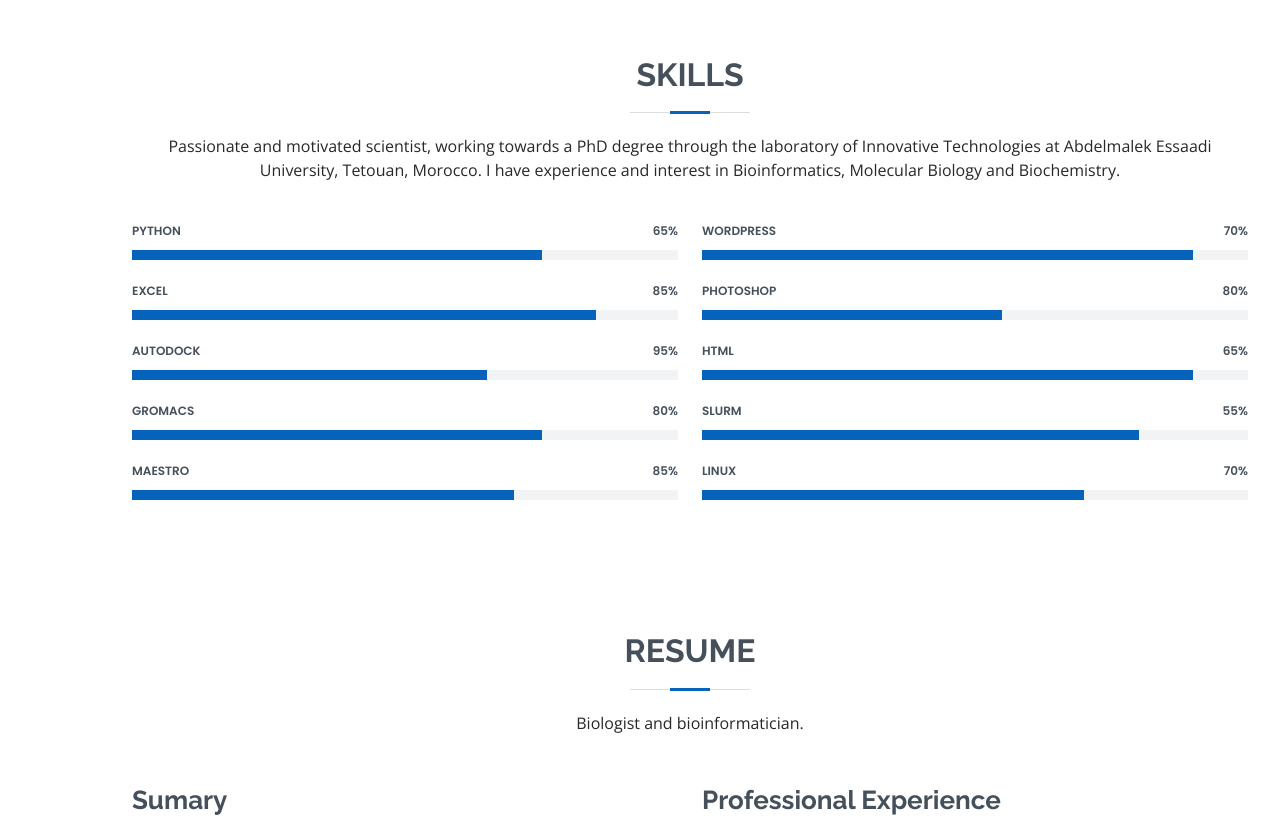
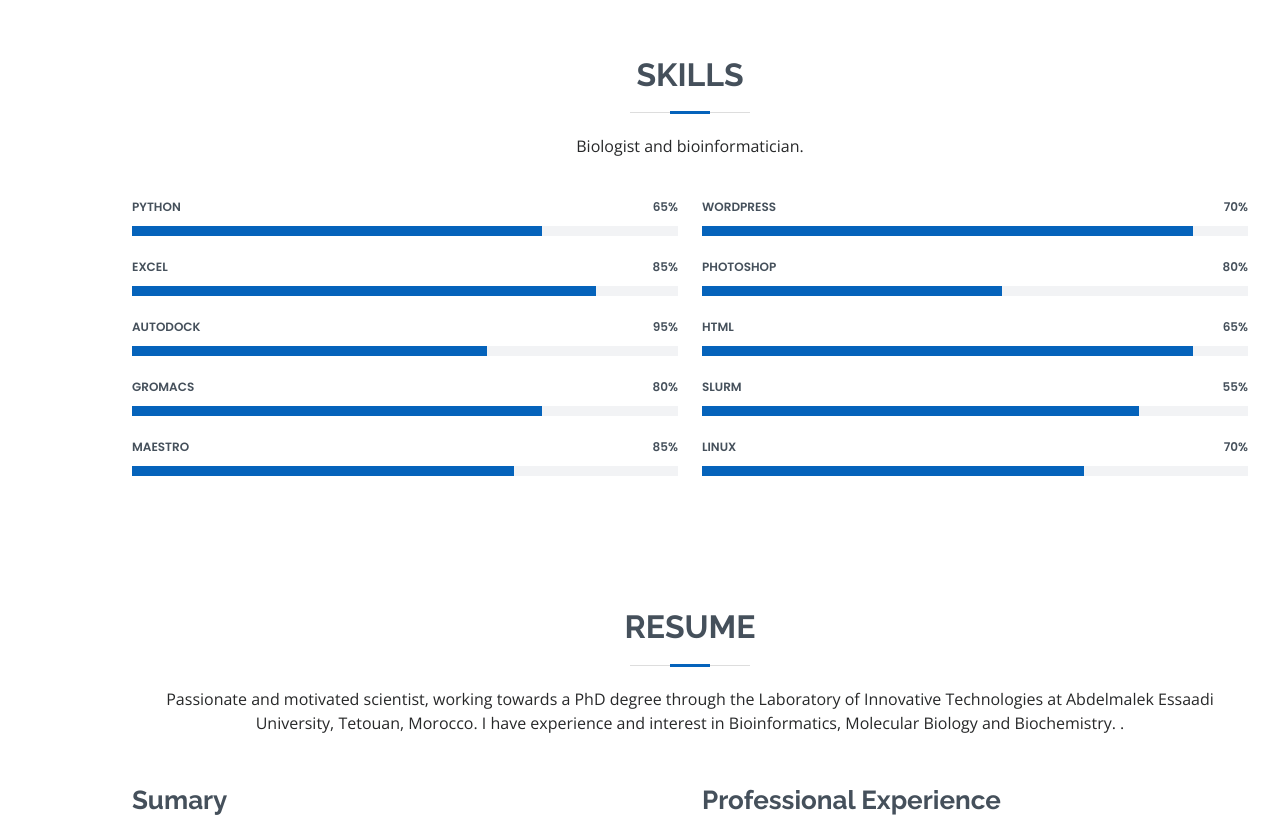
Before and after one commit to yboulaamane/MyResume, a plain HTML site: page index.html in a window 1280 px wide. Shown: the part 1820-2648 px from the top of the page. Drawn offline with nearby package versions, Linux system fonts and the light colour scheme.

Commit message:
Update index.html

```diff
--- a/index.html
+++ b/index.html
@@ -169,8 +169,7 @@
 
         <div class="section-title">
           <h2>Skills</h2>
-          <p>Passionate and motivated scientist, working towards a PhD degree through the laboratory of Innovative Technologies at Abdelmalek Essaadi University, Tetouan, Morocco. I have  experience and interest in Bioinformatics, Molecular Biology and Biochemistry.
-</p>
+          <p>Biologist and bioinformatician.</p>
         </div>
 
         <div class="row skills-content">
@@ -261,7 +260,9 @@
 
         <div class="section-title">
           <h2>Resume</h2>
-          <p>Biologist and bioinformatician.</p>
+          <p>Passionate and motivated scientist, working towards a PhD degree through the Laboratory of Innovative Technologies at Abdelmalek Essaadi University, Tetouan, Morocco. I have experience and interest in Bioinformatics, Molecular Biology and Biochemistry.
+
+.</p>
         </div>
 
         <div class="row">
```
